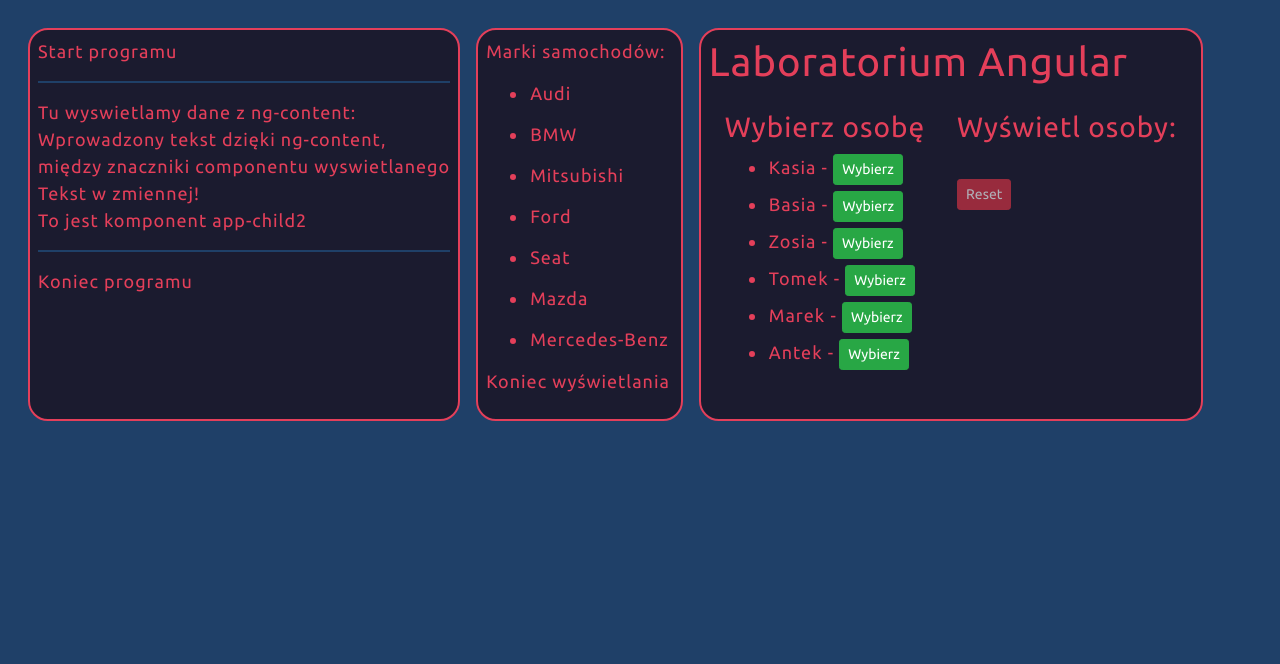
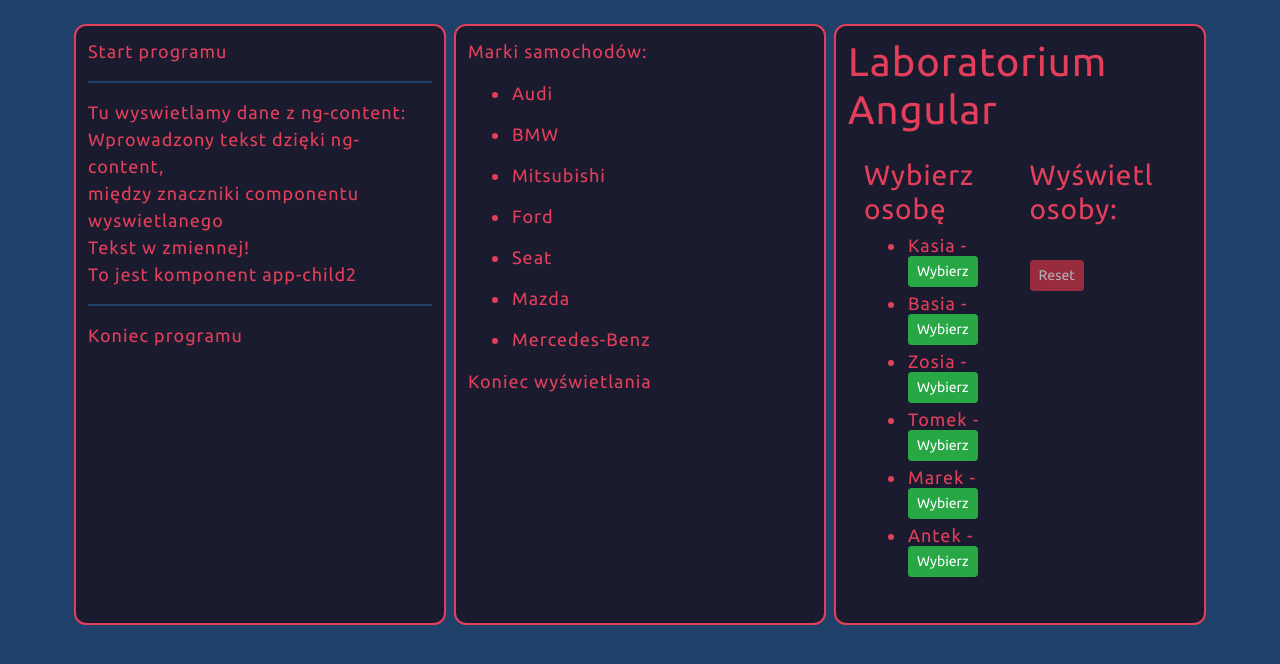
Before and after one commit to miq87/LAB4MM, an Angular app: page / in a window 1280 px wide. Shown: the top 664 px of the page. Built offline with nearby package versions, Linux system fonts and the light colour scheme.

Commit message:
bootstrap edited

```diff
--- a/src/app/app.component.html
+++ b/src/app/app.component.html
@@ -1,5 +1,7 @@
-<div class="flex-container">
-  <div>
+<div class="container">
+  <div class="row">
+
+    <div class="col">
       <app-child1>
         Wprowadzony tekst dzięki ng-content,<br>
         między znaczniki componentu wyswietlanego<br>
@@ -8,7 +10,7 @@
       </app-child1>
     </div>
 
-  <div>
+    <div class="col">
       <app-child-cars>
         <ul *ngFor="let car of cars">
           <li>{{ car }}</li>
@@ -16,7 +18,7 @@
       </app-child-cars>
     </div>
 
-  <div>
+    <div class="col">
       <h1>Laboratorium Angular</h1>
       <div class="main-content">
         <div>
@@ -29,3 +31,4 @@
     </div>
 
   </div>
+</div>
--- a/src/styles.scss
+++ b/src/styles.scss
@@ -29,14 +29,10 @@ li {
     padding: 8px;
 }
 
-.flex-container {
-    display: flex;
-}
-
-.flex-container > div {
-    margin: 8px;
-    padding: 8px;
+.col {
+    margin: 4px;
+    padding: 12px;
     border: 2px solid #e43f5a;
-    border-radius: 20px;
+    border-radius: 12px;
     background-color: #1b1b2f;
 }
```
Lines whose indentation alone changed are shown as unchanged.
